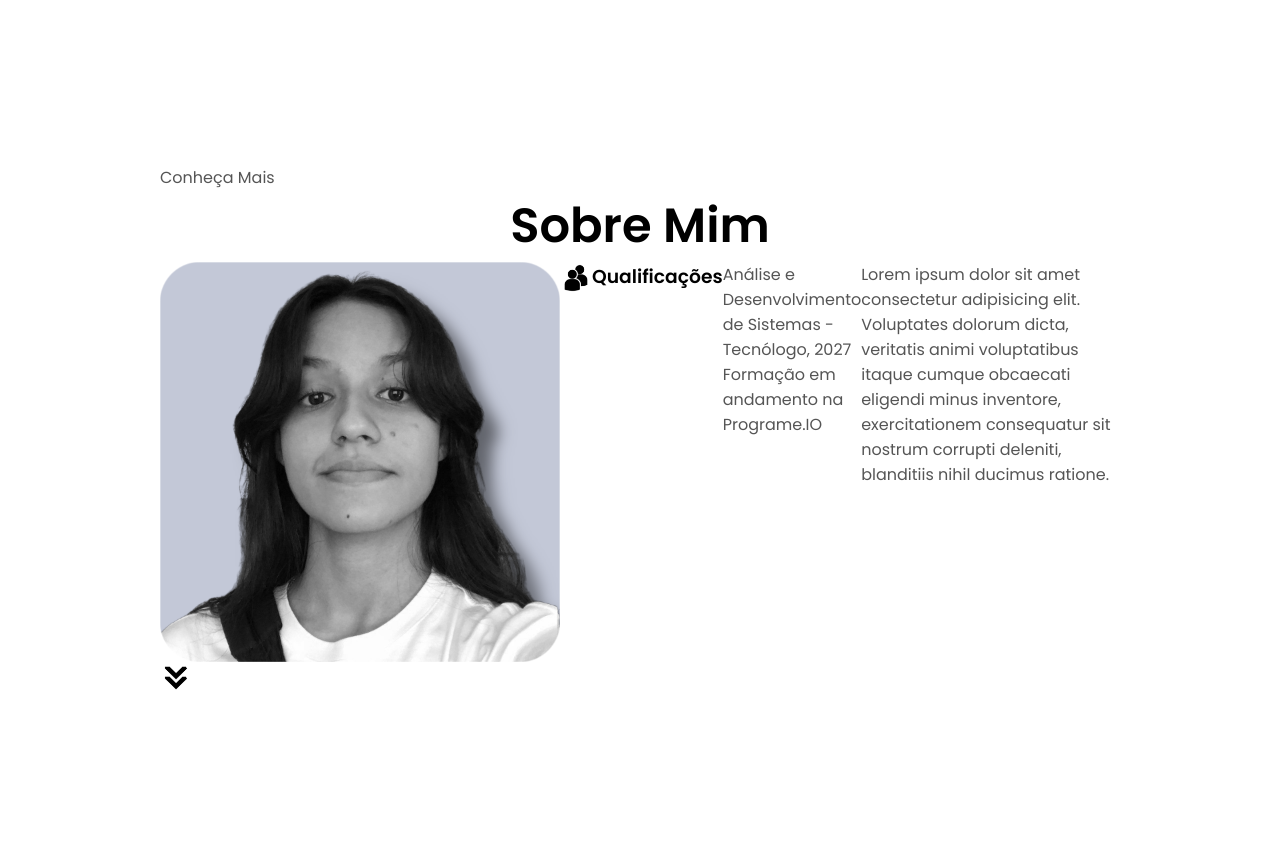
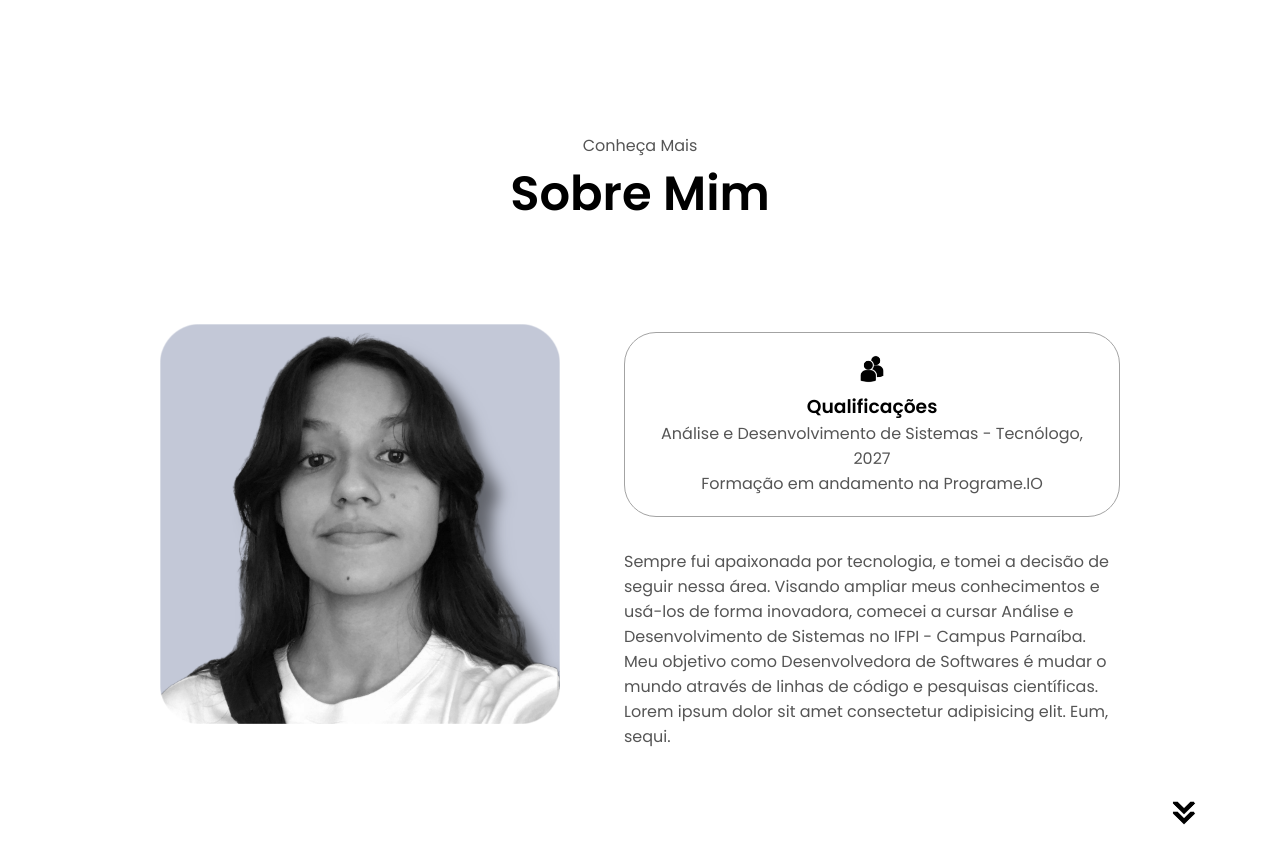
Before and after one commit to mfeeee/my_portfolio, a plain HTML site: page index.html in a window 1280 px wide. Shown: the part 675-1538 px from the top of the page. Drawn offline with Linux system fonts and the light colour scheme.

Commit message:
quinto commit

```diff
--- a/index.html
+++ b/index.html
@@ -29,7 +29,7 @@
             <h1 class="title">Maria Fernanda</h1>
             <p class="text_2_section">Desenvolvedora Front-End</p>
             <div class="container_button">
-                <button class="button button-color1" onclick="window.open('./assets/resume-example.pdf')">Download CV</button>
+                <button class="button button-color1" onclick="window.open('')">Download CV</button>
                 <button class="button button-color2" onclick="location.href='./#contact'">Contato</button>
             </div>
             <div id="container_socials">
@@ -44,7 +44,7 @@
         <h1 class="title">Sobre Mim</h1>
         <div class="section-container">
             <div class="pic-container_section">
-                <img src="./assets/profile-pic-square.png" alt="Foto de Perfil" class="about-pic">
+                <img src="./assets/profile-pic-square.png" alt="Foto de Perfil" class="about-pic"/>
             </div>
             <div class="container_about_details">
                 <div class="container_about">
@@ -53,27 +53,18 @@
                         <h3>Qualificações</h3>
                         <p>Análise e Desenvolvimento de Sistemas - Tecnólogo, 2027<br>Formação em andamento na Programe.IO</p>
                     </div>
-                    <div class="container_text">
-                        <p>Lorem ipsum dolor sit amet consectetur adipisicing elit. Voluptates dolorum dicta, veritatis animi voluptatibus itaque cumque obcaecati eligendi minus inventore, exercitationem consequatur sit nostrum corrupti deleniti, blanditiis nihil ducimus ratione.</p>
-                    </div>
+                </div>
+                <div class="container_text">
+                    <p>Sempre fui apaixonada por tecnologia, e tomei a decisão de seguir nessa área. Visando ampliar meus conhecimentos e usá-los de forma inovadora, comecei a cursar Análise e Desenvolvimento de Sistemas no IFPI - Campus Parnaíba. Meu objetivo como Desenvolvedora de Softwares é mudar o mundo através de linhas de código e pesquisas científicas. Lorem ipsum dolor sit amet consectetur adipisicing elit. Eum, sequi.</p>
                 </div>
             </div>
         </div>
         <div>
-            <img src="./assets/arrow.png" alt="Icone de Flecha" class="icon arrw"
-            onclick="location.href='./#experience'">
+            <img src="./assets/arrow.png" alt="Icone de Flecha" class="icon arrow"
+            onclick="location.href='./#experience'" >
         </div>
     </section>
-    <header>
-
-    </header>
-
-    <main>
-
-    </main>
-
     <footer>
-
     </footer>
     <script src="script.js"></script>
 </body>
--- a/styles.css
+++ b/styles.css
@@ -106,7 +106,7 @@ section {
     margin-bottom: 16px;
 }
 
-.text_2_section {
+.text_1_section {
     text-align: center;
 }
 
@@ -170,9 +170,13 @@ section {
 /* seção sobre mim */
 
 #about {
+    position: relative;
+}
+
+.container_about {
     gap: 32px;
+    margin-top: 32px;
     margin-bottom: 32px;
-    margin-top: 32px;
 }
 
 .container_about_details {
@@ -180,7 +184,7 @@ section {
     flex-direction: column;
 }
 
-.container_about, .container_details {
+.container_about, .container_about_details {
     display: flex;
 }
 
@@ -189,3 +193,18 @@ section {
     right: -80px;
     bottom: 40px;
 }
+
+.container_details {
+    padding: 20px;
+    flex: 1;
+    background: white;
+    border-radius: 32px;
+    border: rgb(53, 53, 53) 1.6px solid;
+    border-color: rgb(163, 163, 163);
+    text-align: center;
+}
+
+.section-container {
+    gap: 64px;
+    height: 80%;
+}
```
